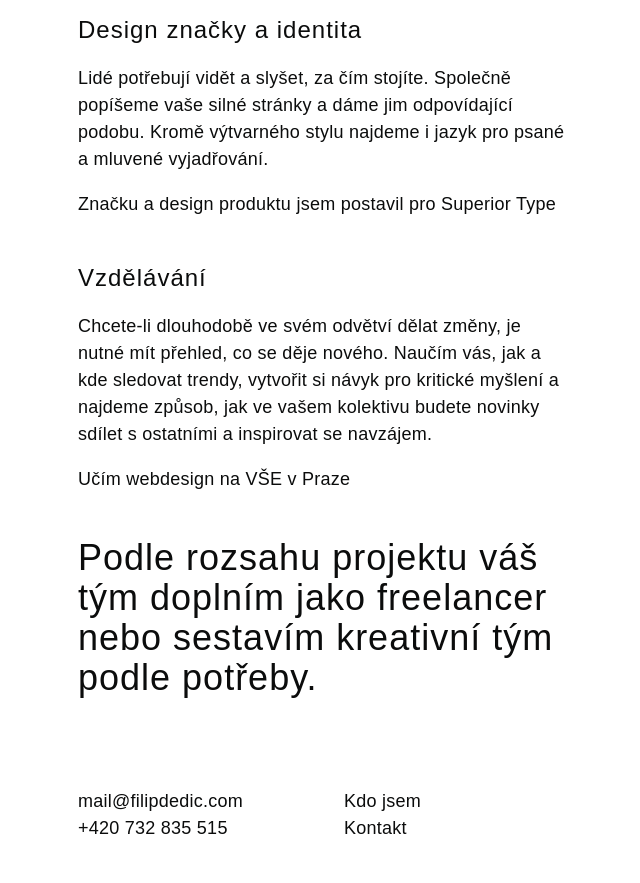
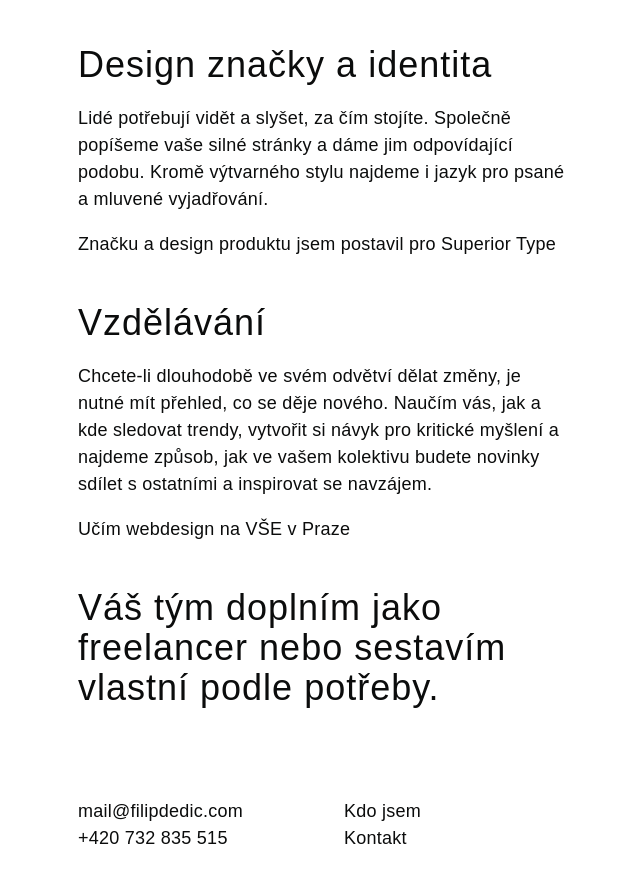
Before and after one commit to fdedic/fdedic.github.io, a Jekyll site: the page built from sluzby.md, in a window 1280 px wide and 900 px high, scrolled down 1345 px. Shown: the top 883 px of the window, without its empty margins (182-822 px from the left). Built offline with Jekyll 4.4.1, drawn with Linux system fonts in a browser that asks for light colours; nearby versions of some CDN libraries; some web fonts are replaced.

Commit message:
Update sluzby.md

```diff
--- a/sluzby.md
+++ b/sluzby.md
@@ -11,29 +11,29 @@ title: Služby
 - Design a identita
 - Vzdělávání
 
-### Analýza a vhled
+## Analýza a vhled
 Ať už připravujete novinky nebo měníte fungující systém, musíte porozumět svým zákazníkům a dění ve vašem oboru. Na základě rozhovorů a výzkumu připravím praktickou zprávu, se kterou můžete začít připravovat konkrétní zadání.
 
 Podobnou analýzu jsem zpracoval pro [Deník.cz](/reference/denik)
 
-### Strategie
+## Strategie
 Už víte, čeho chcete dosáhnout, ale pořád hledáte cestu jak se tam dostat. Společně najdeme možnoti a sestavíme realistický plán aktivit, které vás pohnou z místa. Ustálíme si také soubor principů, které pro tyto změny sjednotí vaši interní komunikaci.
 
 Strategii jsem pomohl najít pro Rello
 
-### Obsah
+## Obsah
 Nejprve zjistíme, co od vaší služby nebo webu lidé očekávají. Následně připravíme texty, videa, ilustrace, fotografie nebo infografiky, které jasně a srozumitelně předají sdělení a zaujmou. Spolupracuji se širokou sítí kreativců od 3D animace až po copywriting.
 
 Obsah jsem připravoval pro konferenci WebExpo
 
-### Design značky a identita
+## Design značky a identita
 Lidé potřebují vidět a slyšet, za čím stojíte. Společně popíšeme vaše silné stránky a dáme jim odpovídající podobu. Kromě výtvarného stylu najdeme i jazyk pro psané a mluvené vyjadřování.
 
 Značku a design produktu jsem postavil pro Superior Type
 
-### Vzdělávání
+## Vzdělávání
 Chcete-li dlouhodobě ve svém odvětví dělat změny, je nutné mít přehled, co se děje nového. Naučím vás, jak a kde sledovat trendy, vytvořit si návyk pro kritické myšlení a najdeme způsob, jak ve vašem kolektivu budete novinky sdílet s ostatními a inspirovat se navzájem.
 
 Učím webdesign na VŠE v Praze
 
-## Podle rozsahu projektu váš tým doplním jako freelancer nebo sestavím kreativní tým podle potřeby.
+## Váš tým doplním jako freelancer nebo sestavím vlastní podle potřeby.
```
